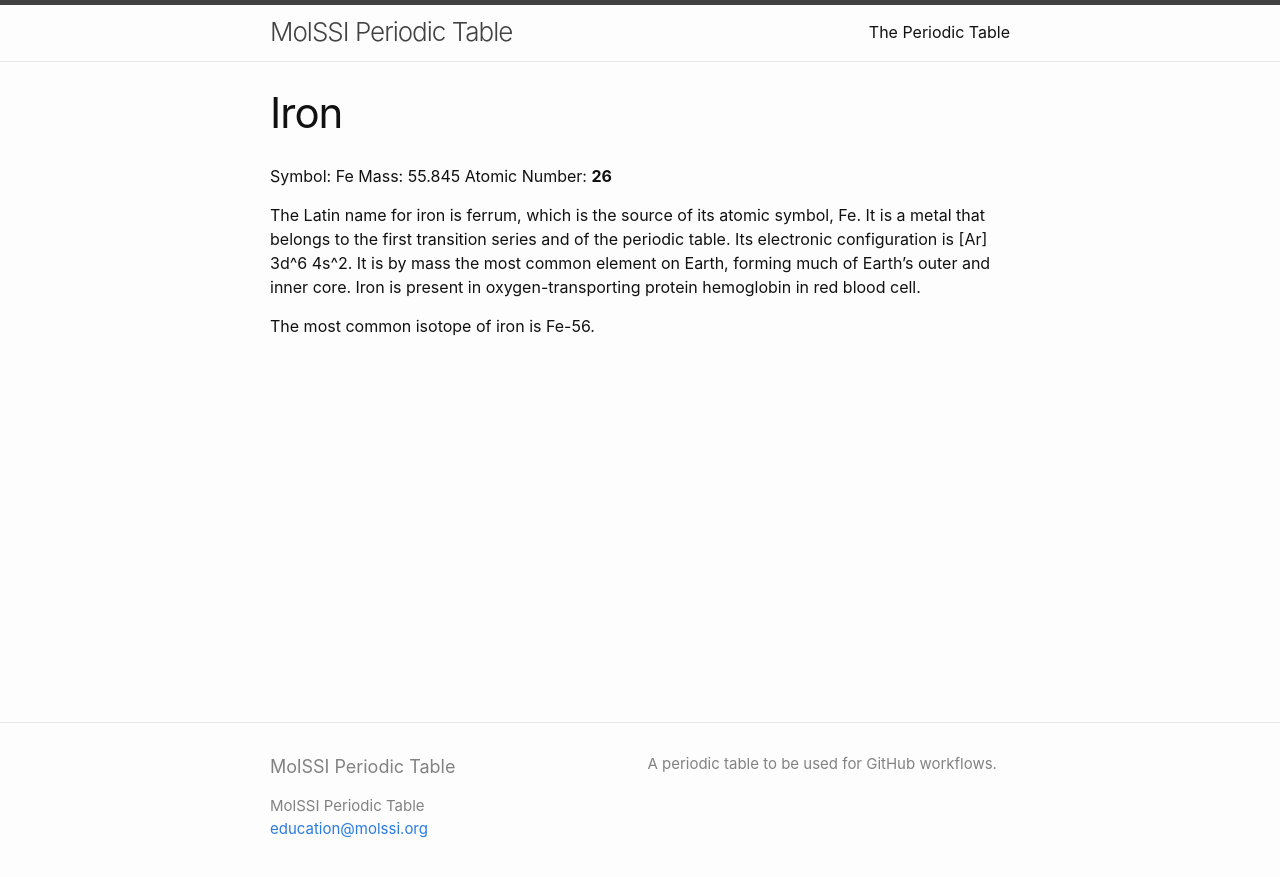
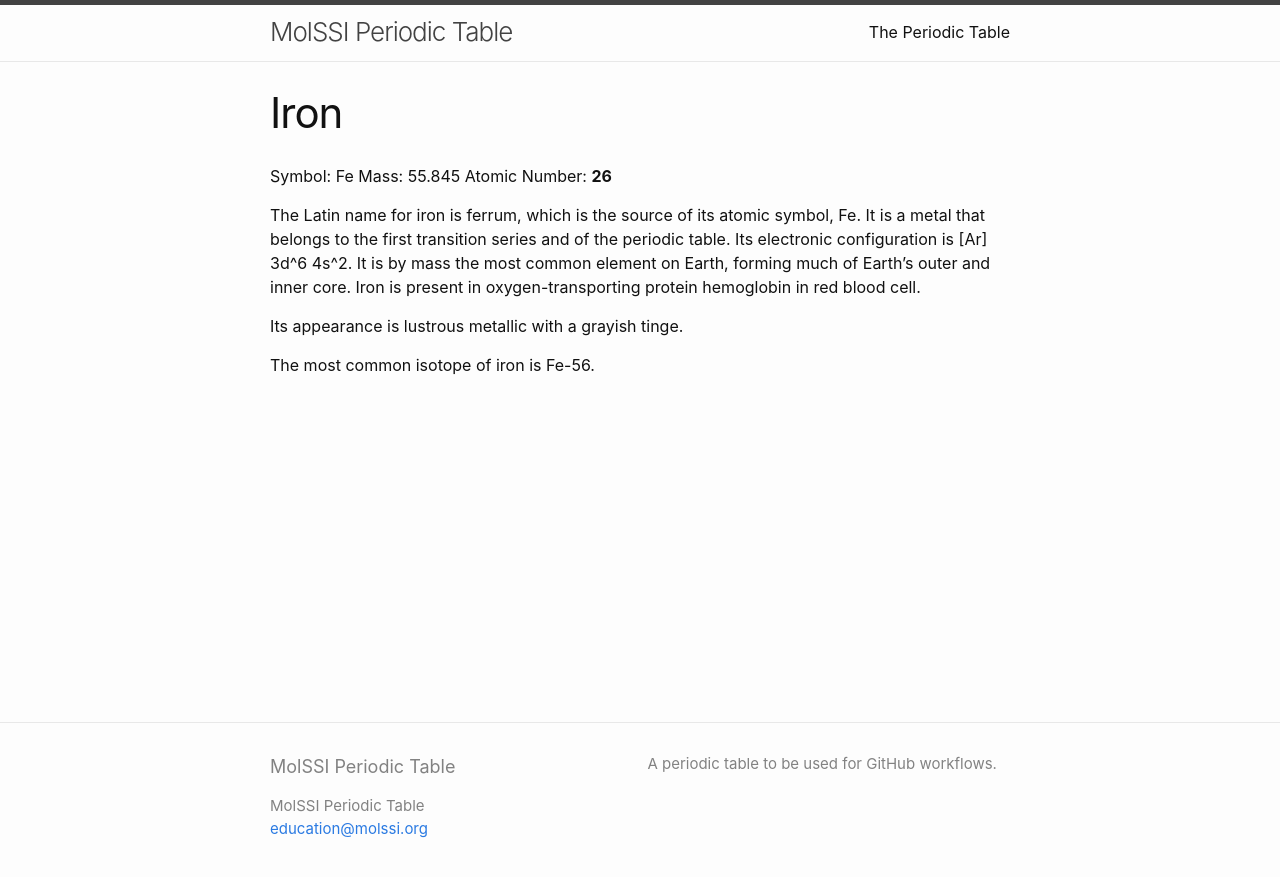
Before and after one commit to MolSSI-Education/periodic-table, a Jekyll site: the page built from elements/iron.md, in a window 1280 px wide. Shown: the top 877 px of the page. Built offline with Jekyll 4.4.1, drawn with Linux system fonts in a browser that asks for light colours.

Commit message:
appearance explanation about iron.

```diff
--- a/elements/iron.md
+++ b/elements/iron.md
@@ -15,4 +15,6 @@ the most common element on Earth, forming much of Earth's
 outer and inner core. Iron is present in oxygen-transporting
 protein hemoglobin in red blood cell.
 
+Its appearance is lustrous metallic with a grayish tinge.
+
 The most common isotope of iron is Fe-56.
```
